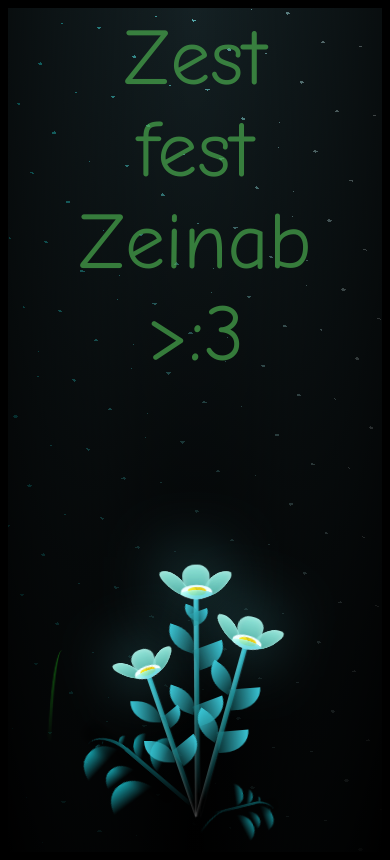
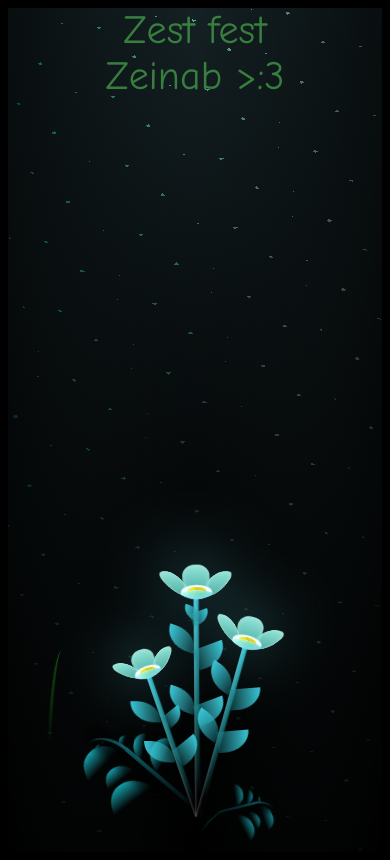
Before and after one commit to JoelP-11/Flower-project, a plain HTML site: page index.html in a window 390 px wide. Both pictures are taken after a click on the button "Click Here". Drawn offline with Linux system fonts and the light colour scheme.

Commit message:
mobile update part 2

```diff
--- a/flower.css
+++ b/flower.css
@@ -1394,3 +1394,10 @@ body {
 .flower-screen {
   display: none; /* Start hidden */
 }
+
+@media (max-width: 600px) {
+  .flower-title {
+    font-size: 2.5rem; /* Adjust size for mobile */
+    top: 5px; /* Adjust position for mobile */
+  }
+}
```
